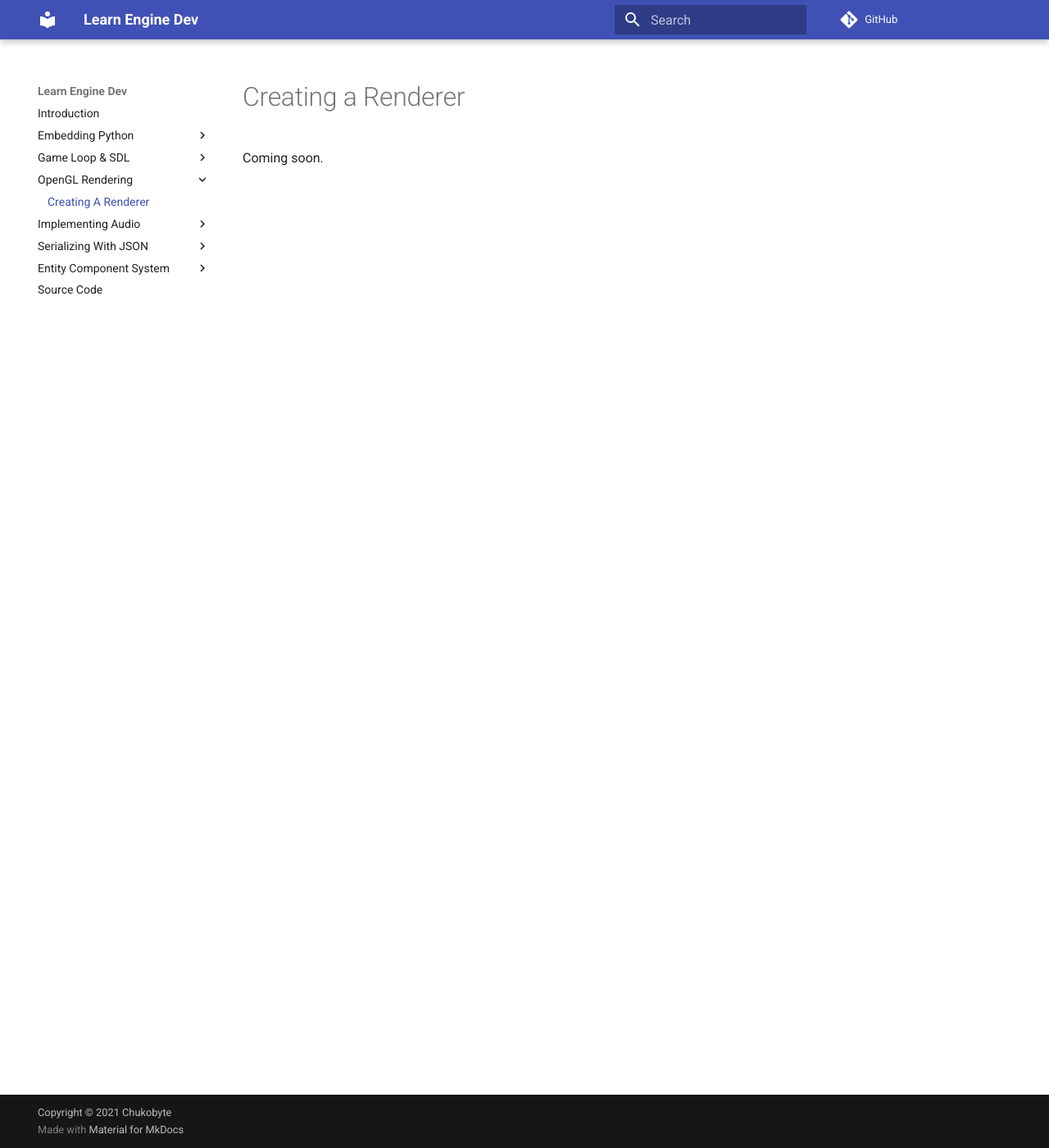
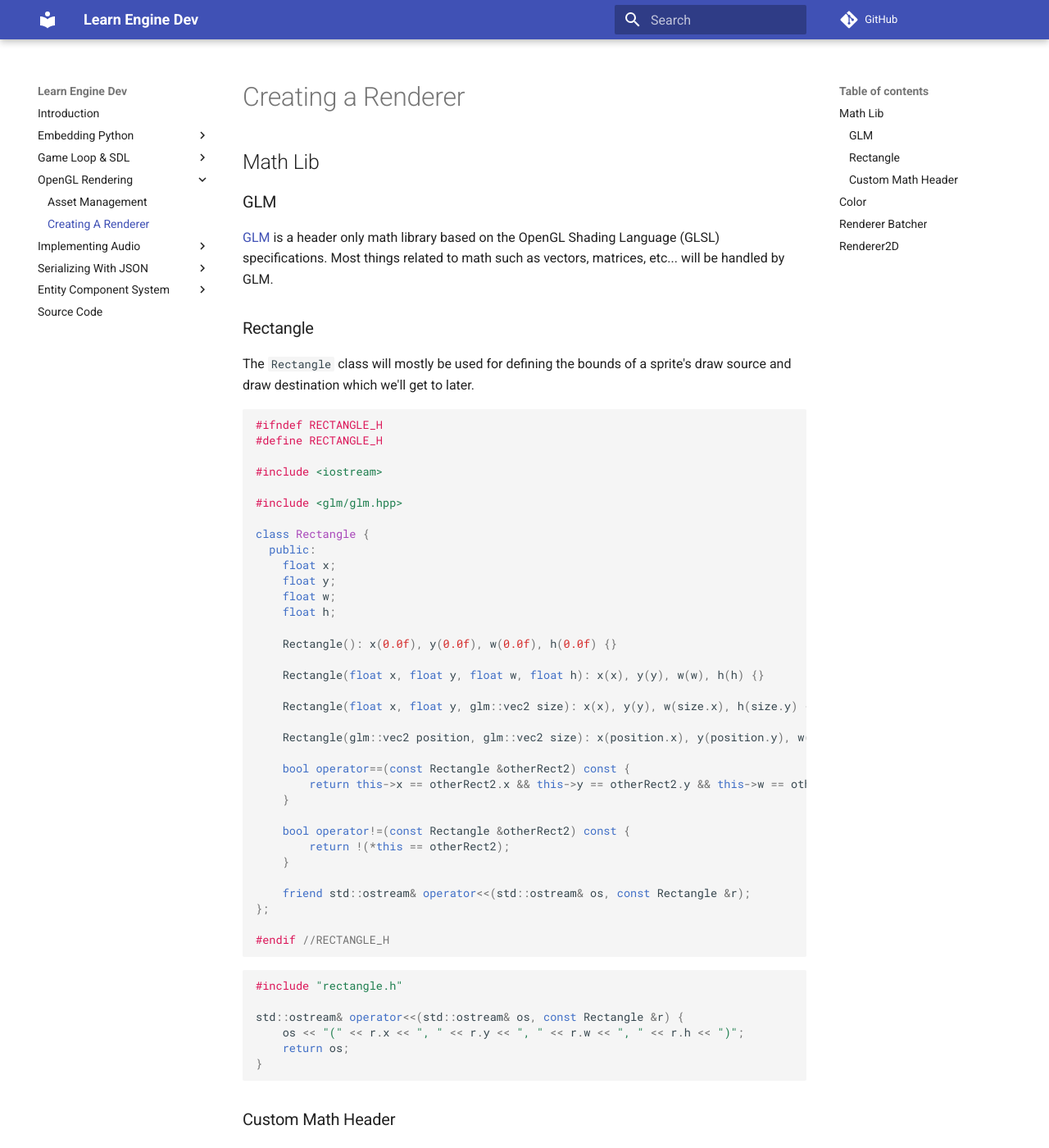
Before and after one commit to Chukobyte/learn-engine-dev, an MkDocs documentation site: the page built from docs/opengl_rendering/creating_a_renderer.md, in a window 1280 px wide and 1400 px high. Shown: the whole window at 82% size. Built offline with MkDocs 1.6.1 and Material for MkDocs 9.7.7, drawn with Linux system fonts in a browser that asks for light colours; comment, search, counter and statistics services are not loaded; some of the changed text lies outside the part shown.

Commit message:
More updates.

````diff
--- a/docs/opengl_rendering/creating_a_renderer.md
+++ b/docs/opengl_rendering/creating_a_renderer.md
@@ -1,3 +1,111 @@
 # Creating a Renderer
 
-Coming soon.
+## Math Lib
+
+### GLM
+
+[GLM](https://github.com/g-truc/glm) is a header only math library based on the OpenGL Shading Language (GLSL) specifications.  Most things related to math such as vectors, matrices, etc... will be handled by GLM.
+
+### Rectangle
+
+The `Rectangle` class will mostly be used for defining the bounds of a sprite's draw source and draw destination which we'll get to later.
+
+```c++
+#ifndef RECTANGLE_H
+#define RECTANGLE_H
+
+#include <iostream>
+
+#include <glm/glm.hpp>
+
+class Rectangle {
+  public:
+    float x;
+    float y;
+    float w;
+    float h;
+
+    Rectangle(): x(0.0f), y(0.0f), w(0.0f), h(0.0f) {}
+
+    Rectangle(float x, float y, float w, float h): x(x), y(y), w(w), h(h) {}
+
+    Rectangle(float x, float y, glm::vec2 size): x(x), y(y), w(size.x), h(size.y) {}
+
+    Rectangle(glm::vec2 position, glm::vec2 size): x(position.x), y(position.y), w(size.x), h(size.y) {}
+
+    bool operator==(const Rectangle &otherRect2) const {
+        return this->x == otherRect2.x && this->y == otherRect2.y && this->w == otherRect2.w && this->h == otherRect2.h;
+    }
+
+    bool operator!=(const Rectangle &otherRect2) const {
+        return !(*this == otherRect2);
+    }
+
+    friend std::ostream& operator<<(std::ostream& os, const Rectangle &r);
+};
+
+#endif //RECTANGLE_H
+```
+
+```c++
+#include "rectangle.h"
+
+std::ostream& operator<<(std::ostream& os, const Rectangle &r) {
+    os << "(" << r.x << ", " << r.y << ", " << r.w << ", " << r.h << ")";
+    return os;
+}
+```
+
+### Custom Math Header
+
+Simple Engine will use GLM, but we may want to use another math library or write our own in the future.  To make this easier, will we define [type aliases](https://en.cppreference.com/w/cpp/language/type_alias) for math related classes.
+
+```c++
+#ifndef MATH_H
+#define MATH_H
+
+#include "rectangle.h"
+
+using Vector2 = glm::vec2;
+using IVector2 = glm::ivec2;
+using Vector3 = glm::vec3;
+using Matrix4 = glm::mat4;
+using Rect2 = Rectangle;
+
+#endif //MATH_H
+```
+
+## Color
+
+Not much to explain other than needing a concept of color within the engine.
+
+```c++
+#ifndef COLOR_H
+#define COLOR_H
+
+#include <glad/glad.h>
+
+class Color {
+  public:
+    float r = 1.0f;
+    float g = 1.0f;
+    float b = 1.0f;
+    float a = 1.0f;
+
+    Color() {}
+
+    Color(GLfloat red, GLfloat green, GLfloat blue) : r(red), g(green), b(blue), a(1.0f) {}
+
+    Color(GLfloat red, GLfloat green, GLfloat blue, GLfloat alpha) : r(red), g(green), b(blue), a(alpha) {}
+
+    Color operator*(float value) {
+        return Color(this->r * value, this->g * value, this->b * value, this->a);
+    }
+};
+
+#endif //COLOR_H
+```
+
+## Renderer Batcher
+
+## Renderer2D
--- a/mkdocs.yml
+++ b/mkdocs.yml
@@ -32,7 +32,7 @@ nav:
       - Game Loop Introduction: game_loop_and_sdl/game_loop_introduction.md
       - Initialize SDL: game_loop_and_sdl/initialize_sdl.md
   - OpenGL Rendering:
-#      - Asset Management: opengl_rendering/asset_management.md
+      - Asset Management: opengl_rendering/asset_management.md
       - Creating A Renderer: opengl_rendering/creating_a_renderer.md
   - Implementing Audio:
       - Using SDL_mixer: implementing_audio/using_sdl_mixer.md
````
Also changed, not shown: docs/opengl_rendering/asset_management.md (+82 -1 lines), 12 other files.
